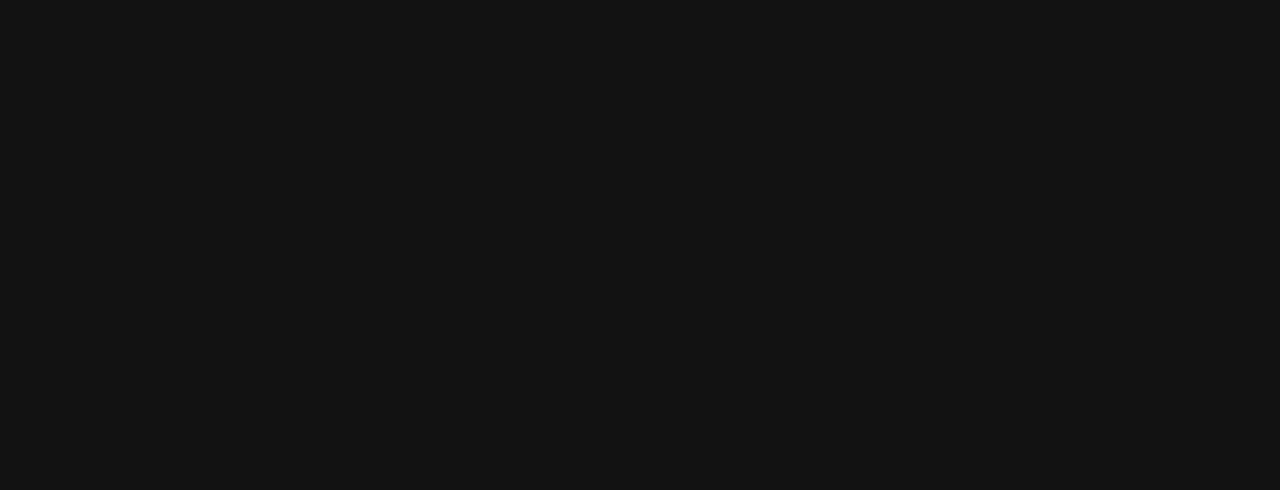
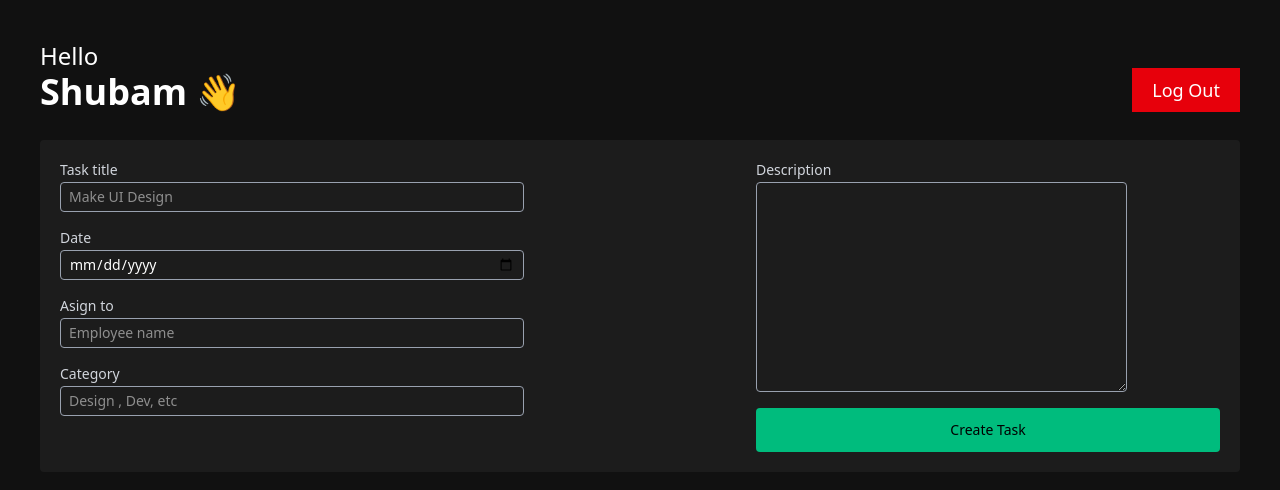
Before and after one commit to shubam341/Employ-Management, a React (Vite) app: page / in a window 1280 px wide. Shown: the top 490 px of the page. Built offline with nearby package versions, Linux system fonts and the light colour scheme.

Commit message:
Make the admin Dashbooard

```diff
--- a/src/App.jsx
+++ b/src/App.jsx
@@ -1,5 +1,6 @@
 // eslint-disable-next-line no-unused-vars
 import React from 'react';
+import AdminDashboard from './components/Dashboard/AdminDashboard';
 // import EmployeeDashboard from './components/Dashboard/EmployeeDashboard';
 // import Login from './components/Auth/login.jsx'
 
@@ -8,6 +9,7 @@
     <>
     {/* <Login/> */}
     {/* <EmployeeDashboard/> */}
+    <AdminDashboard/>
     </>
     )
 }
--- a/src/components/Dashboard/AdminDashboard.jsx
+++ b/src/components/Dashboard/AdminDashboard.jsx
@@ -0,0 +1,48 @@
+// eslint-disable-next-line no-unused-vars
+import React from 'react';
+import Header from '../others/Header'
+
+
+const AdminDashboard =()=>{
+    return (
+        <div className='h-screen w-full p-10'>
+            <Header/>
+            <div className='p-5 bg-[#1c1c1c] mt-7 rounded' >
+                <form className='flex flex-wrap w-full  items-start justify-between'>
+                    <div className='w-1/2 '>
+                    <div>
+                    <h3 className=' text-sm text-gray-300  mb-0.5'>Task title</h3>
+                    <input className=' text-sm py-1 px-2 w-4/5 rounded outline-none bg-transparent border-[1px] text-white border-gray-400 mb-4 ' type="text" placeholder='Make UI Design' />
+                    </div>
+                    <div>
+                     <h3 className='text-gray-300 text-sm mb-0.5 '>Date</h3>
+                     <input className='bg--transparent text-white text-sm py-1 px-2 w-4/5 rounded outline-none  border-[1px] border-gray-400 mb-4' type="date" /> <br />
+                     </div>
+
+                     <div>
+                     <h3 className='text-sm text-gray-300 mb-0.5'>Asign to</h3>
+                     <input className='bg--transparent text-sm py-1 px-2 w-4/5 rounded outline-none  text-white border-[1px] border-gray-400 mb-4' type="text" placeholder='Employee name' /> <br />
+                     </div>
+
+                   <div>
+                   <h3 className='text-gray-300 text-sm mb-0.5'>Category</h3>
+                     <input className='bg--transparent text-sm py-1 px-2 w-4/5 rounded outline-none text-white border-[1px] border-gray-400 mb-4' type="text" placeholder='Design , Dev, etc' />
+                     </div>
+                    </div>
+
+
+                    <div className='w-2/5 flex flex-col items-start'>
+                    <h3 className='text-sm text-gray-300 mb-0.5 '> Description</h3>
+                    <textarea   className='bg--transparent text-sm text-white py-1 px-2 w-4/5 rounded outline-none  border-[1px] border-gray-400'  name="" id="" cols="30" rows="10"></textarea>
+
+
+
+
+                <button className='bg-emerald-500 py-3 hover:bg-emerald-600 px-5 rounded text-sm mt-4 w-full'>Create Task</button>
+                </div>
+                </form>
+            </div>
+        </div>
+    )
+}
+export default AdminDashboard
```
